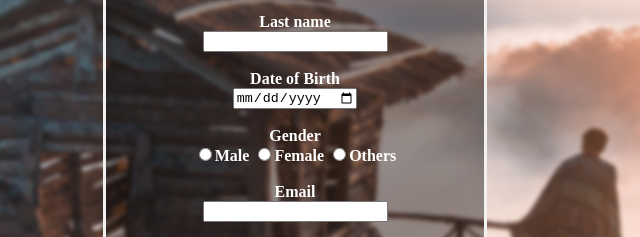
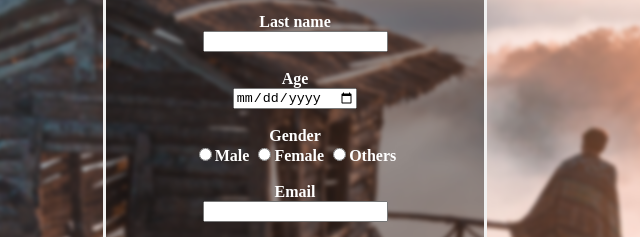
Before and after one commit to Surya5602/survey-form, a plain HTML site: page index.html in a window 1280 px wide. Shown: the part 219-456 px from the top of the page, 345-985 px from the left. Drawn offline with nearby package versions, Linux system fonts and the light colour scheme.

Commit message:
Update index.html

```diff
--- a/index.html
+++ b/index.html
@@ -32,7 +32,7 @@
         <input type="text" name="First name" /><br><br>
         <label>Last name</label><br>
         <input type="text" name="Last name"/><br><br>
-        <label>Date of Birth</label><br>
+        <label>Age</label><br>
         <input type="date" name="Age" /><br><br>
         <label>Gender</label><br>
         <input type="radio" name="Gender" />Male
```
